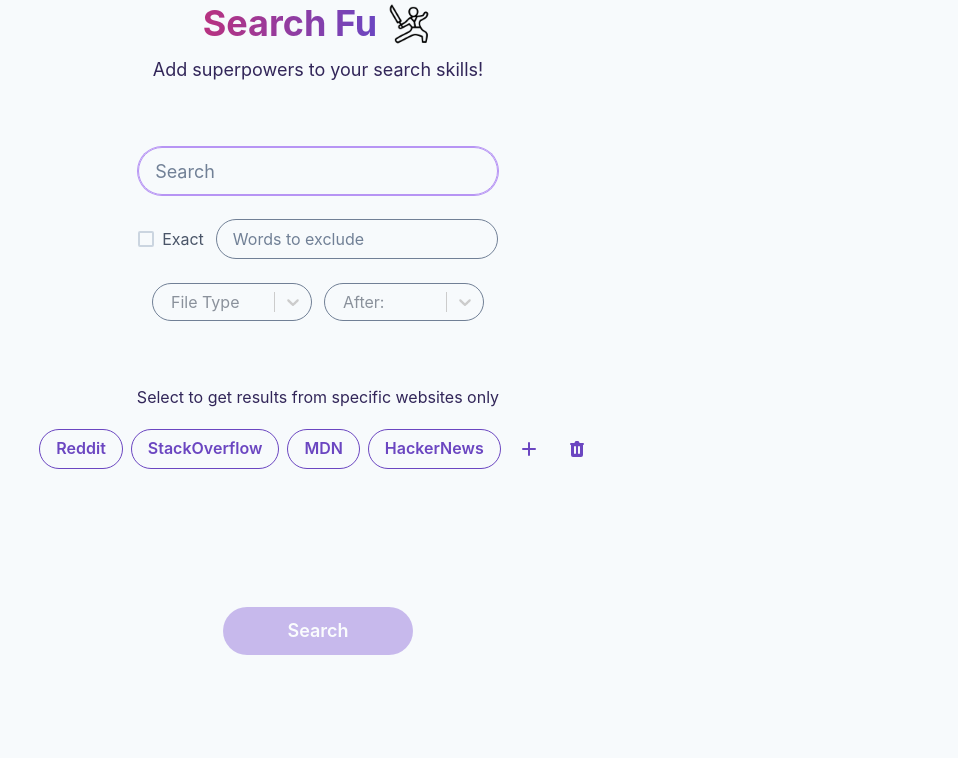
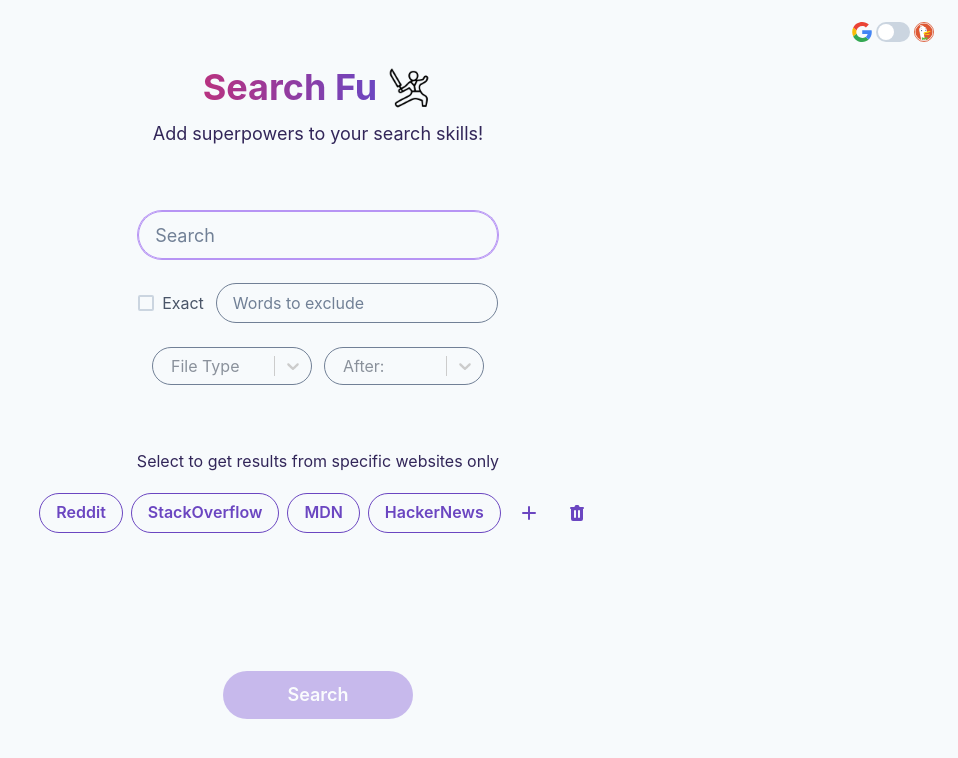
Before and after one commit to syedmehdiabbas/search-tool, a React (Vite) app: page / in a window 1280 px wide. Shown: the top 758 px of the page, without its empty margins (322-1280 px from the left). Built offline with nearby package versions, Linux system fonts and the light colour scheme.

Commit message:
navbar added

```diff
--- a/src/App.jsx
+++ b/src/App.jsx
@@ -1,9 +1,11 @@
 import { Container, Box } from "@chakra-ui/react";
 import Home from "./Home";
+import Navbar from "./components/Navbar";
 
 function App() {
   return (
     <Container maxW="full" minH="100vh" bg="gray.50" px={0}>
+      <Navbar />
       <Home />
     </Container>
   );
--- /dev/null
+++ b/src/components/Navbar/index.jsx
@@ -0,0 +1,24 @@
+import { Box, HStack, Switch, Text } from "@chakra-ui/react";
+import React from "react";
+import Icon from "../Icon";
+import duckduckgo from "./../../assets/duckduckgo.svg";
+import google from "./../../assets/google.svg";
+
+const Navbar = () => {
+  return (
+    <HStack
+      w="full"
+      justify="flex-end"
+      alignItems="center"
+      gap={1}
+      px={[2, 4, 6]}
+      h={[12, 12, 16]}
+    >
+      <Icon src={google} />
+      <Switch colorScheme="purple" />
+      <Icon src={duckduckgo} />
+    </HStack>
+  );
+};
+
+export default Navbar;
```
Also changed, not shown: src/assets/duckduckgo.svg (added), src/assets/google.svg (added).
